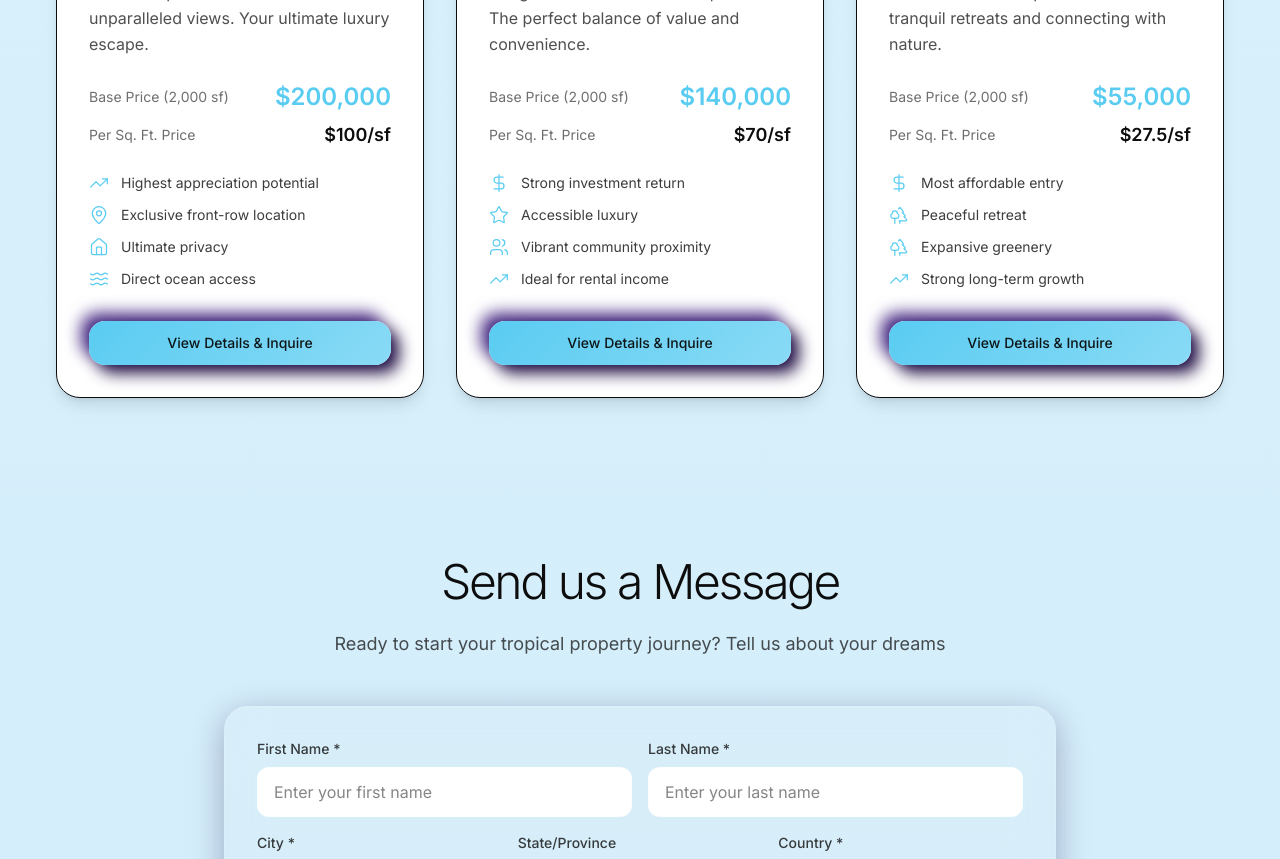
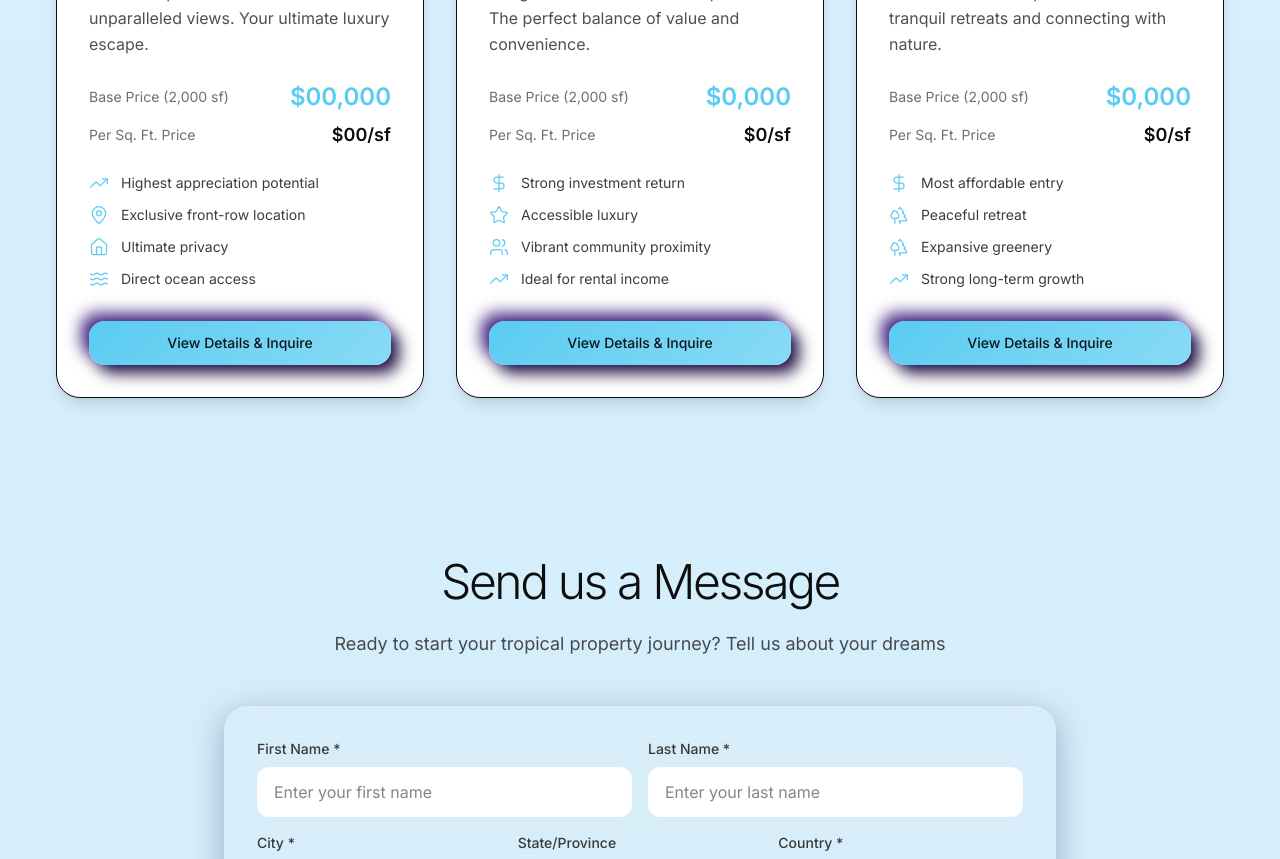
Before and after one commit to acuavista/722dream2, a React (Vite) app: page / in a window 1280 px wide. Shown: the part 3260-4119 px from the top of the page. Built offline with nearby package versions, Linux system fonts and the light colour scheme.

Commit message:
Update TropicalParadise.tsx
0 uot

```diff
--- a/src/components/TropicalParadise.tsx
+++ b/src/components/TropicalParadise.tsx
@@ -8,8 +8,8 @@ const TropicalParadise = () => {
     {
       title: "Premium Beachfront",
       description: "Wake up to the Caribbean Sea. Direct access to pristine sands and unparalleled views. Your ultimate luxury escape.",
-      basePrice: "$200,000",
-      sqftPrice: "$100/sf",
+      basePrice: "$00,000",
+      sqftPrice: "$00/sf",
       size: "2,000 sf",
       image: tropicalBeach1,
       benefits: [
@@ -23,8 +23,8 @@ const TropicalParadise = () => {
     {
       title: "Beach Access",
       description: "Just steps from the shore. Enjoy beach living without the beachfront premium. The perfect balance of value and convenience.",
-      basePrice: "$140,000",
-      sqftPrice: "$70/sf",
+      basePrice: "$0,000",
+      sqftPrice: "$0/sf",
       size: "2,000 sf",
       image: tropicalBeach2,
       benefits: [
@@ -38,8 +38,8 @@ const TropicalParadise = () => {
     {
       title: "Paradise Parcels",
       description: "Secluded havens nestled amidst lush Colombian landscapes. Ideal for tranquil retreats and connecting with nature.",
-      basePrice: "$55,000",
-      sqftPrice: "$27.5/sf",
+      basePrice: "$0,000",
+      sqftPrice: "$0/sf",
       size: "2,000 sf",
       image: tropicalBeach3,
       benefits: [
```
